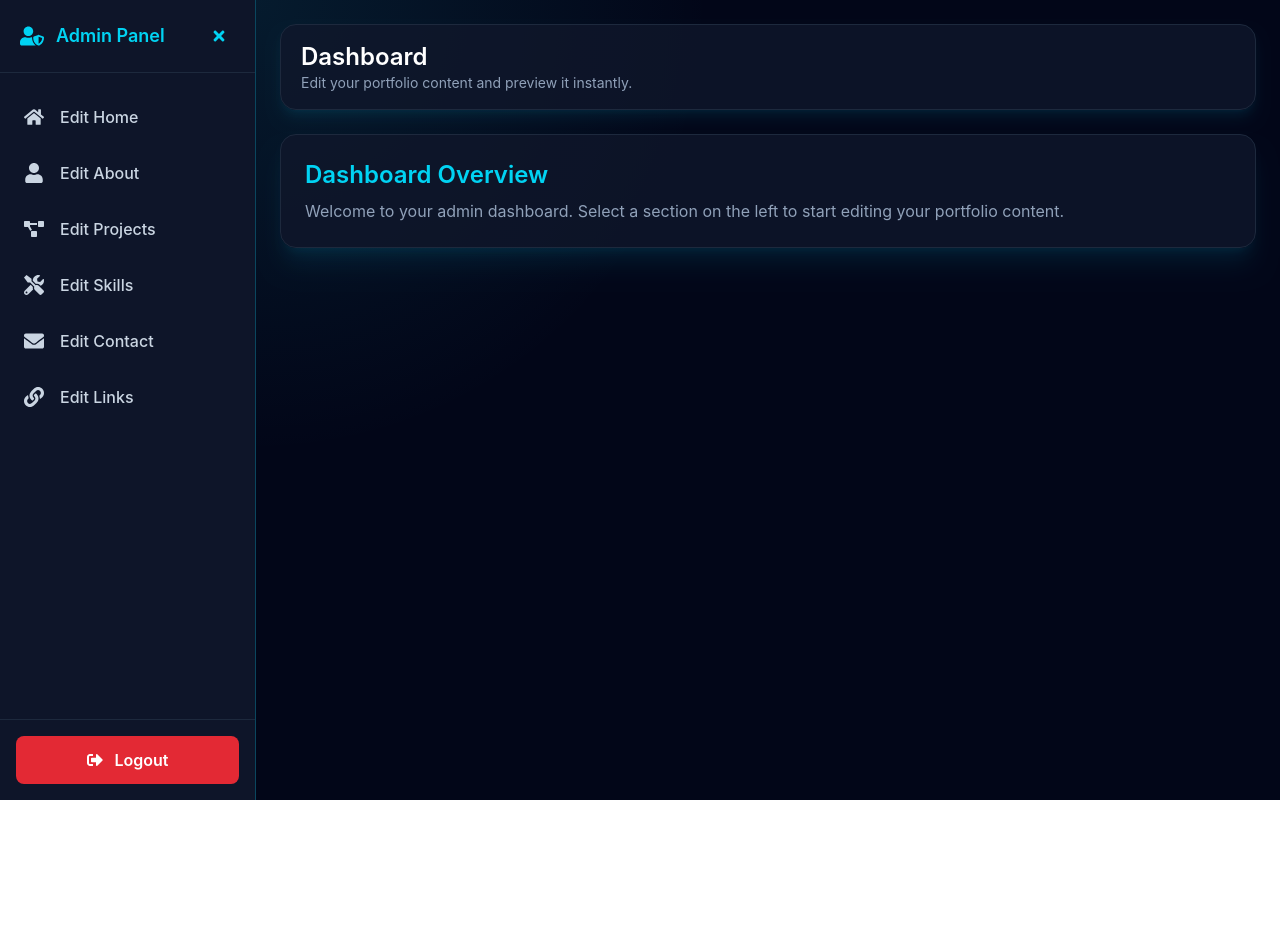
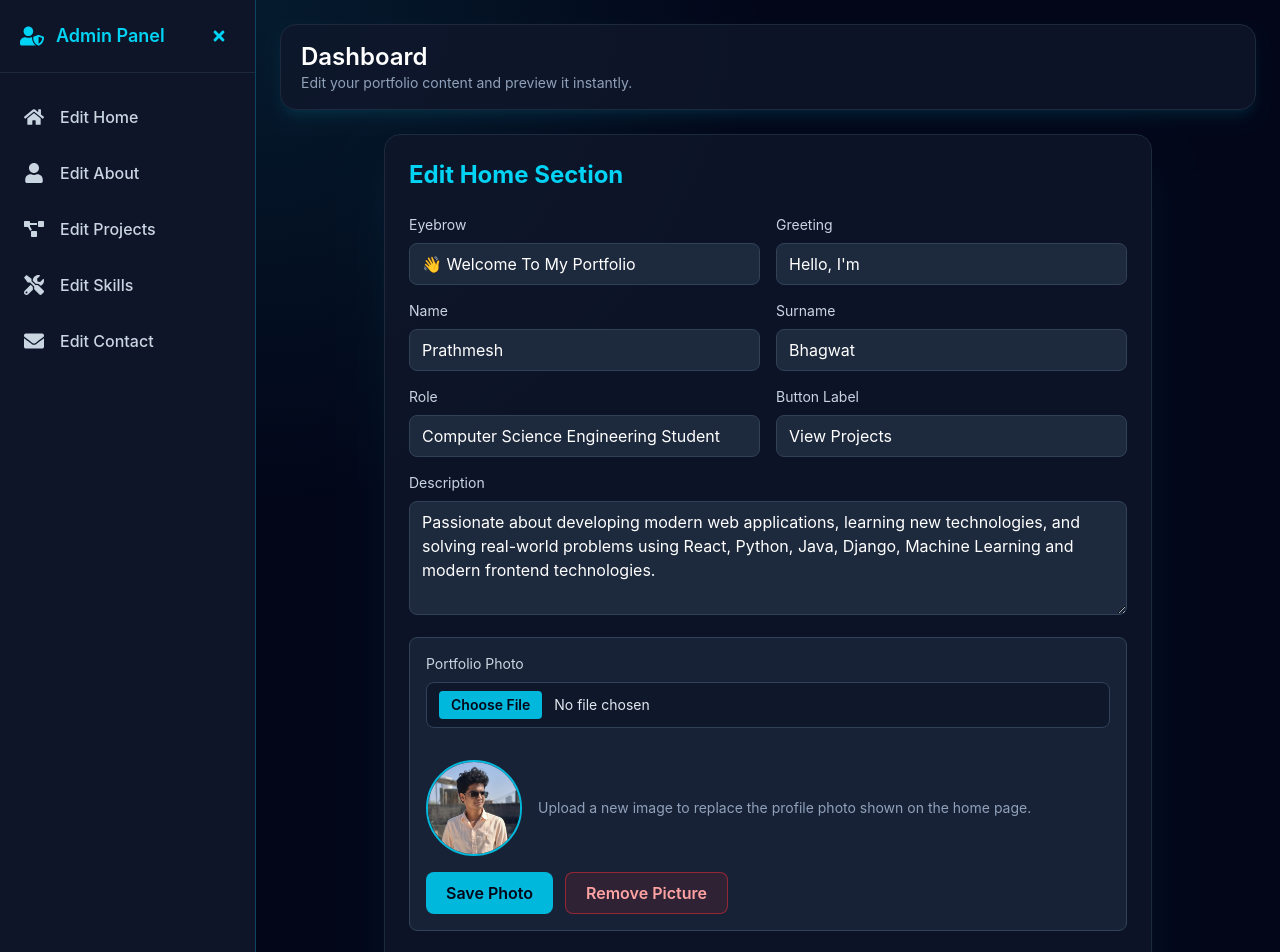
Before and after one commit to Prathmesh-20/Prathmesh-Porfolio, a React (Vite) app: page /dashboard in a window 1280 px wide. Shown: the top 952 px of the page. Before the commit the page ends 800 px from the top, so only its background shows below. Built offline with nearby package versions, Linux system fonts and the light colour scheme; sample sign-in values are in the browser's storage.

Commit message:
add and remove some fields in dashboard

```diff
--- a/src/App.jsx
+++ b/src/App.jsx
@@ -9,17 +9,13 @@ import Projects from "./pages/Projects";
 import Skills from "./pages/Skills";
 import Contact from "./pages/Contact";
 
-import AdminLogin, {
-  DashboardOverview,
-  ProtectedRoute,
-} from "./pages/Admin-Login-Page/AdminLogin";
+import AdminLogin, { ProtectedRoute } from "./pages/Admin-Login-Page/AdminLogin";
 import Dashboard from "./pages/Admin-Login-Page/Dashboard";
 import HomeEditor from "./pages/Admin-Login-Page/HomeEditor";
 import AboutEditor from "./pages/Admin-Login-Page/AboutEditor";
 import ProjectsEditor from "./pages/Admin-Login-Page/ProjectsEditor";
 import SkillsEditor from "./pages/Admin-Login-Page/SkillsEditor";
 import ContactEditor from "./pages/Admin-Login-Page/ContactEditor";
-import LinksEditor from "./pages/Admin-Login-Page/LinkEditor";
 
 function App() {
   const location = useLocation();
@@ -50,13 +46,12 @@ function App() {
               </ProtectedRoute>
             }
           >
-            <Route index element={<DashboardOverview />} />
+            <Route index element={<HomeEditor />} />
             <Route path="home" element={<HomeEditor />} />
             <Route path="about" element={<AboutEditor />} />
             <Route path="projects" element={<ProjectsEditor />} />
             <Route path="skills" element={<SkillsEditor />} />
             <Route path="contact" element={<ContactEditor />} />
-            <Route path="links" element={<LinksEditor />} />
           </Route>
         </Routes>
       </main>
--- a/src/components/Navbar.jsx
+++ b/src/components/Navbar.jsx
@@ -14,6 +14,7 @@ const Navbar = () => {
           Prathmesh
         </Link>
 
+        <div className="flex items-center gap-3">
           {/* Desktop Menu */}
           <div className="hidden md:flex items-center space-x-6">
             <Link to="/" className="hover:text-cyan-400 transition">
@@ -40,8 +41,6 @@ const Navbar = () => {
               Links
             </Link> */}
 
-
-
             <Link
               to="/admin"
               className="text-cyan-400 hover:text-cyan-300 transition duration-300"
@@ -49,8 +48,6 @@ const Navbar = () => {
             >
               <RiAdminFill size={28} />
             </Link>
-
-
 
             {/* Resume Button */}
             {/* <a
@@ -71,6 +68,7 @@ const Navbar = () => {
           >
             {isOpen ? <FaTimes /> : <FaBars />}
           </button>
+        </div>
       </div>
 
       {/* Mobile Menu */}
@@ -123,6 +121,15 @@ const Navbar = () => {
           >
             Links
           </Link>
+
+          <Link
+            to="/admin"
+            onClick={() => setIsOpen(false)}
+            className="flex items-center gap-2 text-cyan-400 hover:text-cyan-300 transition"
+          >
+            <RiAdminFill size={20} />
+            <span>Admin</span>
+          </Link>
         </div>
       )}
     </nav>
--- a/src/context/ContentContext.jsx
+++ b/src/context/ContentContext.jsx
@@ -13,6 +13,7 @@ const defaultContent = {
     description:
       "Passionate about developing modern web applications, learning new technologies, and solving real-world problems using React, Python, Java, Django, Machine Learning and modern frontend technologies.",
     buttonText: "View Projects",
+    profileImage: "",
   },
   about: {
     heading: "About Me",
--- a/src/pages/Admin-Login-Page/Dashboard.jsx
+++ b/src/pages/Admin-Login-Page/Dashboard.jsx
@@ -8,7 +8,6 @@ import {
   FaProjectDiagram,
   FaTools,
   FaEnvelope,
-  FaLink,
   FaSignOutAlt,
   FaUserShield,
 } from "react-icons/fa";
@@ -29,7 +28,6 @@ const Dashboard = () => {
     { title: "Edit Projects", icon: <FaProjectDiagram />, path: "/dashboard/projects" },
     { title: "Edit Skills", icon: <FaTools />, path: "/dashboard/skills" },
     { title: "Edit Contact", icon: <FaEnvelope />, path: "/dashboard/contact" },
-    { title: "Edit Links", icon: <FaLink />, path: "/dashboard/links" },
   ];
 
   const isActive = (path) => location.pathname === path || location.pathname.startsWith(`${path}/`);
--- a/src/pages/Admin-Login-Page/HomeEditor.jsx
+++ b/src/pages/Admin-Login-Page/HomeEditor.jsx
@@ -1,9 +1,17 @@
-import { useEffect, useState } from "react";
+import { ErrorMessage, Form, Formik } from "formik";
+import { useEffect, useRef, useState } from "react";
+import * as Yup from "yup";
+import profile from "../../assets/profile.jpeg";
 import { useContent } from "../../context/ContentContext";
+
+const photoSchema = Yup.object({
+  profileImage: Yup.string().trim(),
+});
 
 const HomeEditor = () => {
   const { content, updateSection } = useContent();
   const [formData, setFormData] = useState(content.home);
+  const fileInputRef = useRef(null);
 
   useEffect(() => {
     setFormData(content.home);
@@ -17,6 +25,19 @@ const HomeEditor = () => {
   const handleSave = () => {
     updateSection("home", formData);
     alert("Home section updated successfully!");
+  };
+
+  const handleRemovePicture = (setFieldValue) => {
+    setFormData((prev) => {
+      const nextHome = { ...prev, profileImage: "" };
+      updateSection("home", nextHome);
+      return nextHome;
+    });
+    setFieldValue("profileImage", "");
+
+    if (fileInputRef.current) {
+      fileInputRef.current.value = "";
+    }
   };
 
   return (
@@ -51,6 +72,82 @@ const HomeEditor = () => {
           <label className="mb-2 block text-sm text-slate-300">Description</label>
           <textarea name="description" rows="4" value={formData.description} onChange={handleChange} className="w-full rounded-lg border border-slate-700 bg-slate-800 px-3 py-2 text-white outline-none ring-0" />
         </div>
+        <div className="md:col-span-2 rounded-lg border border-slate-700 bg-slate-800/70 p-4">
+          <Formik
+            initialValues={{ profileImage: formData.profileImage || "" }}
+            enableReinitialize
+            validationSchema={photoSchema}
+            onSubmit={(values, { setSubmitting, resetForm }) => {
+              if (!values.profileImage) {
+                setSubmitting(false);
+                return;
+              }
+
+              const nextHome = { ...formData, profileImage: values.profileImage };
+              setFormData(nextHome);
+              updateSection("home", nextHome);
+              resetForm({ values: { profileImage: values.profileImage } });
+              setSubmitting(false);
+              alert("Profile picture updated successfully!");
+            }}
+          >
+            {({ errors, touched, setFieldValue, isSubmitting, values }) => (
+              <Form className="space-y-4">
+                <label className="mb-2 block text-sm text-slate-300">Portfolio Photo</label>
+                <input
+                  ref={fileInputRef}
+                  id="profileImage"
+                  name="profileImage"
+                  type="file"
+                  accept="image/*"
+                  onChange={(e) => {
+                    const file = e.target.files?.[0];
+                    if (!file) return;
+
+                    const reader = new FileReader();
+                    reader.onload = () => {
+                      if (typeof reader.result === "string") {
+                        setFieldValue("profileImage", reader.result);
+                        setFormData((prev) => ({ ...prev, profileImage: reader.result }));
+                      }
+                    };
+                    reader.readAsDataURL(file);
+                  }}
+                  className="w-full rounded-lg border border-slate-700 bg-slate-900 px-3 py-2 text-sm text-slate-200 file:mr-3 file:rounded file:border-0 file:bg-cyan-500 file:px-3 file:py-1 file:text-sm file:font-semibold file:text-slate-950"
+                />
+                <ErrorMessage
+                  name="profileImage"
+                  component="div"
+                  className="text-sm text-red-400"
+                />
+                <div className="mt-4 flex items-center gap-4">
+                  <img
+                    src={values.profileImage && values.profileImage.trim() ? values.profileImage : formData.profileImage && formData.profileImage.trim() ? formData.profileImage : profile}
+                    alt="Portfolio preview"
+                    className="h-24 w-24 rounded-full border-2 border-cyan-500 object-cover"
+                  />
+                  <p className="text-sm text-slate-400">Upload a new image to replace the profile photo shown on the home page.</p>
+                </div>
+                <div className="flex flex-wrap gap-3">
+                  <button
+                    type="submit"
+                    disabled={isSubmitting}
+                    className="rounded-lg bg-cyan-500 px-5 py-2 font-semibold text-slate-950 transition hover:bg-cyan-400 disabled:cursor-not-allowed disabled:opacity-70"
+                  >
+                    {isSubmitting ? "Saving..." : "Save Photo"}
+                  </button>
+                  <button
+                    type="button"
+                    onClick={() => handleRemovePicture(setFieldValue)}
+                    className="rounded-lg border border-red-500/50 bg-red-500/10 px-5 py-2 font-semibold text-red-300 transition hover:bg-red-500/20"
+                  >
+                    Remove Picture
+                  </button>
+                </div>
+              </Form>
+            )}
+          </Formik>
+        </div>
       </div>
       <button onClick={handleSave} className="mt-6 rounded-lg bg-cyan-500 px-6 py-2 font-semibold text-slate-950 transition hover:bg-cyan-400">Save Changes</button>
     </div>
--- a/src/pages/Home.jsx
+++ b/src/pages/Home.jsx
@@ -1,5 +1,5 @@
 import { Link } from "react-router-dom";
-import profile from "../assets/profile.jpeg";
+import defaultProfile from "../assets/profile.jpeg";
 import { FaArrowRight } from "react-icons/fa";
 import { useContent } from "../context/ContentContext";
 
@@ -106,7 +106,7 @@ const Home = () => {
               <div className="absolute inset-0 rounded-full bg-cyan-500 blur-3xl opacity-30 animate-pulse"></div>
 
               <img
-                src={profile}
+                src={home.profileImage && home.profileImage.trim() ? home.profileImage : defaultProfile}
                 alt="Profile"
                 className="relative w-80 h-80 md:w-96 md:h-96 object-cover rounded-full border-4 border-cyan-500 shadow-2xl hover:scale-105 transition duration-500"
               />
```
Also changed, not shown: src/pages/Admin-Login-Page/AdminLogin.jsx (+43 -32 lines). Lines whose indentation alone changed are shown as unchanged.
